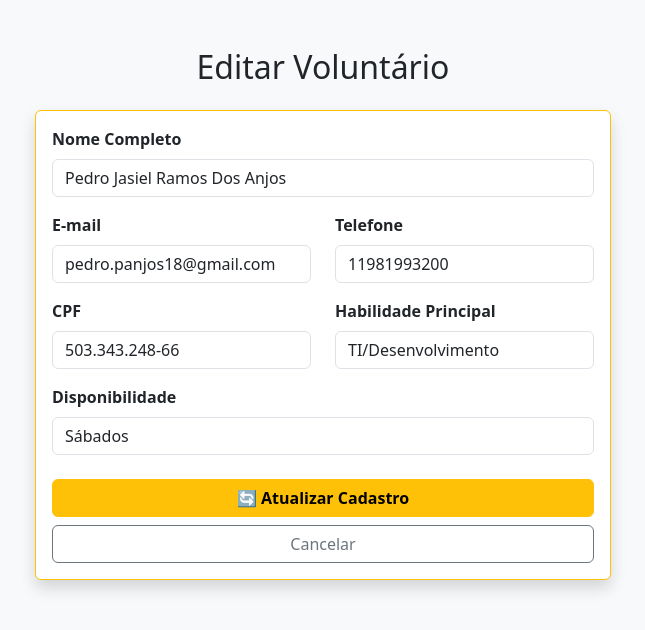
After one commit to p3drodosanjos/Sistema-CRUD-com-Python-e-SQLite, a Flask app: page /editar/11 in a window 1280 px wide. The commit adds this page. Shown: the top 630 px of the page, without its empty margins (317-962 px from the left). Run offline with Flask 3, Linux system fonts and the light colour scheme; data comes from the database, SQL or seed files in the repository; both versions use the stored data as it was after the commit.

Commit message:
Versão atualizada 7.04.2026

```diff
--- a/app.py
+++ b/app.py
@@ -1,32 +1,102 @@
-from flask import Flask, render_template
+from flask import Flask, render_template, request, redirect, url_for
 import sqlite3
 import os
 
-# 1. Inicializa o aplicativo web Flask
 app = Flask(__name__)
 
-# 2. Função para conectar ao banco de dados (você já conhece essa!)
+# --- FUNÇÃO DE CONEXÃO COM O BANCO ---
 def conectar():
     diretorio_atual = os.path.dirname(os.path.abspath(__file__))
     caminho_banco = os.path.join(diretorio_atual, 'voluntarios.db')
     return sqlite3.connect(caminho_banco)
 
-# 3. Cria a rota principal (a página inicial do seu site)
+# ==========================================
+# 1. READ (Lê todos os voluntários na tela inicial)
+# ==========================================
 @app.route('/')
 def index():
     conn = conectar()
     cursor = conn.cursor()
+    cursor.execute("SELECT id_voluntario, nome, email, habilidade_principal, disponibilidade, telefone, cpf FROM voluntarios")
+    dados = cursor.fetchall()
+    conn.close()
+    return render_template('index.html', lista_voluntarios=dados)
 
-    # Executa o "R" do CRUD: Lê todos os voluntários salvos
-    cursor.execute("SELECT id_voluntario, nome, email, habilidade_principal, disponibilidade FROM voluntarios")
-    dados = cursor.fetchall()
+# ==========================================
+# 2. CREATE (Cadastra um novo voluntário)
+# ==========================================
+@app.route('/cadastrar', methods=['GET', 'POST'])
+def cadastrar():
+    if request.method == 'POST':
+        nome = request.form['nome']
+        email = request.form['email']
+        telefone = request.form['telefone']
+        cpf = request.form['cpf']
+        habilidade = request.form['habilidade']
+        disponibilidade = request.form['disponibilidade']
 
+        conn = conectar()
+        cursor = conn.cursor()
+        try:
+            cursor.execute('''INSERT INTO voluntarios
+                              (nome, email, habilidade_principal, disponibilidade, telefone, cpf)
+                              VALUES (?, ?, ?, ?, ?, ?)''',
+                           (nome, email, habilidade, disponibilidade, telefone, cpf))
+            conn.commit()
+        except Exception as e:
+            print(f"Erro ao salvar: {e}")
+        finally:
+            conn.close()
+
+        return redirect(url_for('index'))
+
+    # Se for GET, só mostra o formulário vazio
+    return render_template('cadastro.html')
+
+# ==========================================
+# 3. UPDATE (Atualiza os dados de um voluntário)
+# ==========================================
+@app.route('/editar/<int:id_voluntario>', methods=['GET', 'POST'])
+def editar(id_voluntario):
+    conn = conectar()
+    cursor = conn.cursor()
+
+    if request.method == 'POST':
+        # Se for POST, pega os novos dados digitados e salva
+        nome = request.form['nome']
+        email = request.form['email']
+        telefone = request.form['telefone']
+        cpf = request.form['cpf']
+        habilidade = request.form['habilidade']
+        disponibilidade = request.form['disponibilidade']
+
+        cursor.execute('''UPDATE voluntarios
+                          SET nome=?, email=?, habilidade_principal=?, disponibilidade=?, telefone=?, cpf=?
+                          WHERE id_voluntario=?''',
+                       (nome, email, habilidade, disponibilidade, telefone, cpf, id_voluntario))
+        conn.commit()
+        conn.close()
+        return redirect(url_for('index'))
+
+    # Se for GET, busca os dados da pessoa e preenche a tela
+    cursor.execute("SELECT id_voluntario, nome, email, habilidade_principal, disponibilidade, telefone, cpf FROM voluntarios WHERE id_voluntario = ?", (id_voluntario,))
+    voluntario_atual = cursor.fetchone()
     conn.close()
 
-    # Envia a lista de dados para o arquivo HTML
-    return render_template('index.html', lista_voluntarios=dados)
+    return render_template('editar.html', voluntario=voluntario_atual)
 
-# 4. Liga o servidor web
+# ==========================================
+# 4. DELETE (Remove um voluntário)
+# ==========================================
+@app.route('/deletar/<int:id_voluntario>')
+def deletar(id_voluntario):
+    conn = conectar()
+    cursor = conn.cursor()
+    cursor.execute("DELETE FROM voluntarios WHERE id_voluntario = ?", (id_voluntario,))
+    conn.commit()
+    conn.close()
+    return redirect(url_for('index'))
+
+# --- LIGA O SERVIDOR ---
 if __name__ == '__main__':
-    # debug=True faz o site atualizar sozinho quando você salva o código!
     app.run(debug=True)
--- /dev/null
+++ b/templates/editar.html
@@ -0,0 +1,61 @@
+<!DOCTYPE html>
+<html lang="pt-BR">
+<head>
+    <meta charset="UTF-8">
+    <meta name="viewport" content="width=device-width, initial-scale=1.0">
+    <title>Editar Voluntário</title>
+    <link href="https://cdn.jsdelivr.net/npm/bootstrap@5.3.0/dist/css/bootstrap.min.css" rel="stylesheet">
+</head>
+<body class="bg-light">
+
+<div class="container mt-5" style="max-width: 600px;">
+    <h2 class="text-center mb-4">Editar Voluntário</h2>
+
+    <div class="card shadow border-warning">
+        <div class="card-body">
+            <form action="/editar/{{ voluntario[0] }}" method="POST">
+
+                <div class="mb-3">
+                    <label class="form-label fw-bold">Nome Completo</label>
+                    <input type="text" name="nome" class="form-control" value="{{ voluntario[1] }}" required>
+                </div>
+
+                <div class="row">
+                    <div class="col-md-6 mb-3">
+                        <label class="form-label fw-bold">E-mail</label>
+                        <input type="email" name="email" class="form-control" value="{{ voluntario[2] }}" required>
+                    </div>
+                    <div class="col-md-6 mb-3">
+                        <label class="form-label fw-bold">Telefone</label>
+                        <input type="text" name="telefone" class="form-control" value="{{ voluntario[5] }}">
+                    </div>
+                </div>
+
+                <div class="row">
+                    <div class="col-md-6 mb-3">
+                        <label class="form-label fw-bold">CPF</label>
+                        <input type="text" name="cpf" class="form-control" value="{{ voluntario[6] }}">
+                    </div>
+                    <div class="col-md-6 mb-3">
+                        <label class="form-label fw-bold">Habilidade Principal</label>
+                        <input type="text" name="habilidade" class="form-control" value="{{ voluntario[3] }}" required>
+                    </div>
+                </div>
+
+                <div class="mb-4">
+                    <label class="form-label fw-bold">Disponibilidade</label>
+                    <input type="text" name="disponibilidade" class="form-control" value="{{ voluntario[4] }}" required>
+                </div>
+
+                <div class="d-grid gap-2">
+                    <button type="submit" class="btn btn-warning fw-bold">🔄 Atualizar Cadastro</button>
+                    <a href="/" class="btn btn-outline-secondary">Cancelar</a>
+                </div>
+
+            </form>
+        </div>
+    </div>
+</div>
+
+</body>
+</html>
```
Also changed, not shown: templates/cadastro.html (added, +61 -0 lines), templates/index.html (+18 -7 lines), Voluntarios.db.
